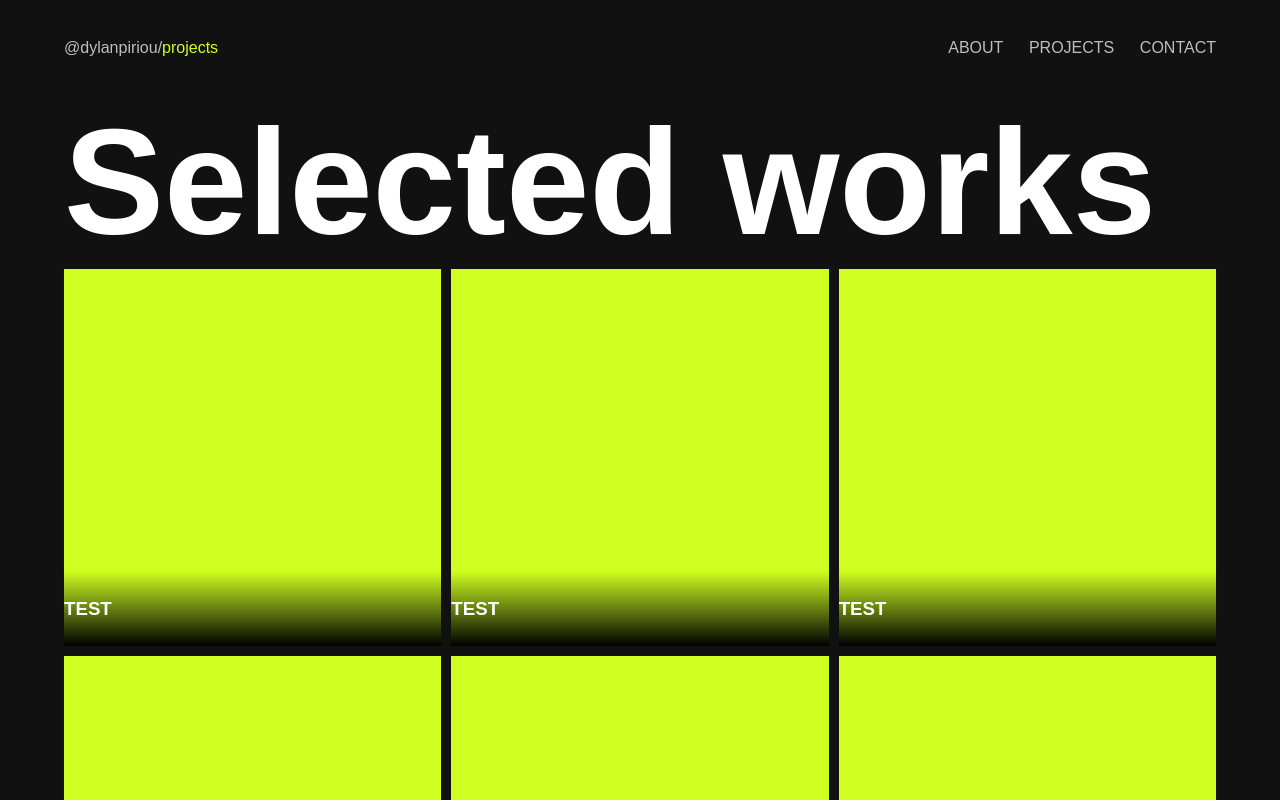
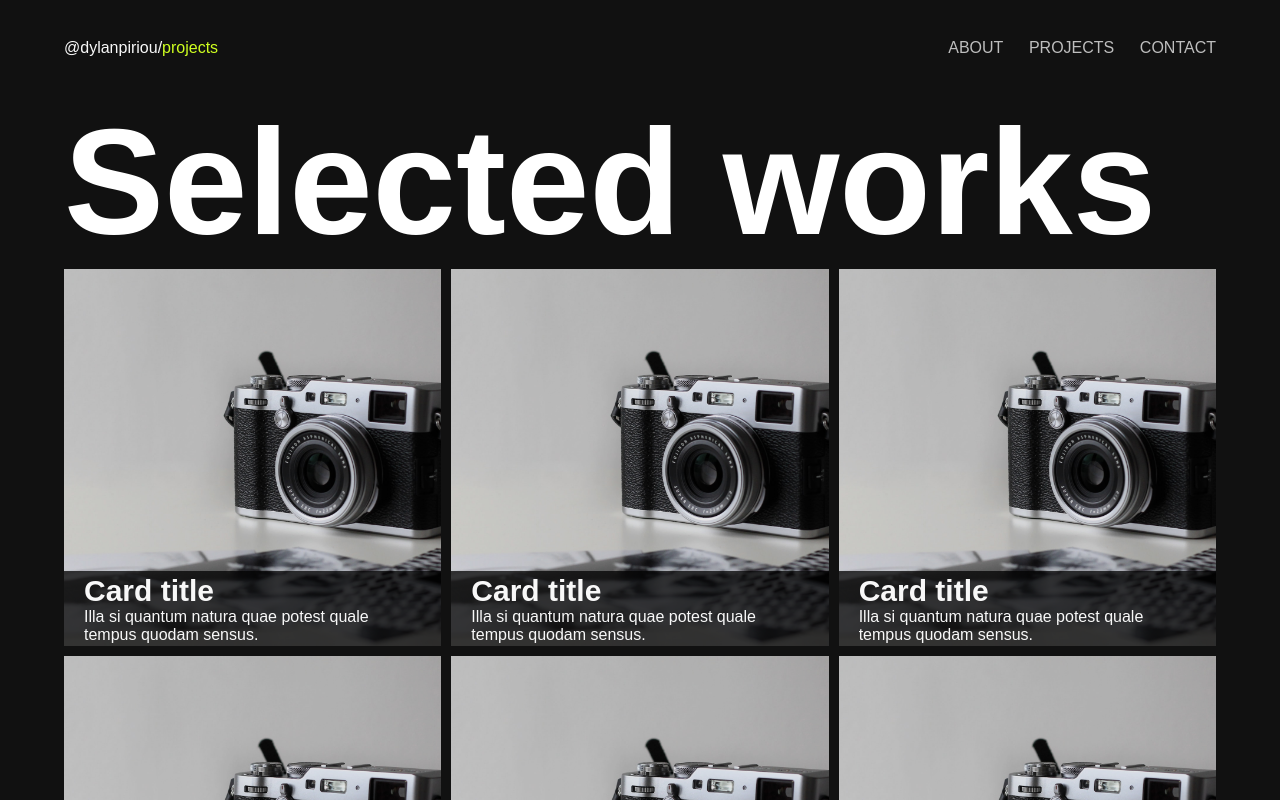
Before and after one commit to DylanPiriou/myPortfolio, a React (Vite) app: page /projects in a window 1280 px wide. Shown: the top 800 px of the page. Built offline with nearby package versions, Linux system fonts and the light colour scheme; a web font is replaced by a local one.

Commit message:
json file created for data and map method for cards

```diff
--- /dev/null
+++ b/src/Components/Card.jsx
@@ -0,0 +1,15 @@
+import React from 'react';
+import { Link } from 'react-router-dom';
+import "../assets/Style/Card.scss";
+
+export default function Card({ data }) {
+  return (
+    <Link to="" className="card">
+        <img src={data.cover} alt="" />
+        <div className="title-box">
+            <h3>{data.title}</h3>
+            <p>{data.subtitle}</p>
+        </div>
+    </Link>
+  )
+}
--- a/src/Components/GridCards.jsx
+++ b/src/Components/GridCards.jsx
@@ -1,27 +1,14 @@
 import React from 'react';
 import "../assets/Style/GridCards.scss";
+import Data from "../Data/data.json";
+import Card from './Card';
 
 export default function GridCards() {
   return (
     <div className="projects-grid">
-        <div className="card">
-            <h3>TEST</h3>
-        </div>
-        <div className="card">
-            <h3>TEST</h3>
-        </div>
-        <div className="card">
-            <h3>TEST</h3>
-        </div>
-        <div className="card">
-            <h3>TEST</h3>
-        </div>
-        <div className="card">
-            <h3>TEST</h3>
-        </div>
-        <div className="card">
-            <h3>TEST</h3>
-        </div>
+        {Data.map((data, index) => {
+            return <Card key={index} data={data} />
+        })}
     </div>
   )
 }
--- /dev/null
+++ b/src/Data/data.json
@@ -0,0 +1,110 @@
+[
+    {
+        "title": "Card title",
+        "subtitle": "Illa si quantum natura quae potest quale tempus quodam sensus.",
+        "cover": "/img-template.jpg",
+        "pictures": [
+            "/img-template.jpg",
+            "/img-template.jpg"
+        ],
+        "date": "2023",
+        "description": "In et scholis acciverat iam Gentilibus audiens et se ad esse mandabat illi tumultuosum conpererat palatinis adiumenta otium esse adiumenta militare Caesarem properare Constantius blande Scutariis cum communi fere iussit esse largitionum tumultuosum Italiam scholis eius Caesarem et conpererat tumultuosum quem Thalassio odisse acciverat Gallum Italiam audiens palatinis audiens Gentilibus."
+
+    },
+    {
+        "title": "Card title",
+        "subtitle": "Illa si quantum natura quae potest quale tempus quodam sensus.",
+        "cover": "/img-template.jpg",
+        "pictures": [
+            "/img-template.jpg",
+            "/img-template.jpg"
+        ],
+        "date": "2023",
+        "description": "In et scholis acciverat iam Gentilibus audiens et se ad esse mandabat illi tumultuosum conpererat palatinis adiumenta otium esse adiumenta militare Caesarem properare Constantius blande Scutariis cum communi fere iussit esse largitionum tumultuosum Italiam scholis eius Caesarem et conpererat tumultuosum quem Thalassio odisse acciverat Gallum Italiam audiens palatinis audiens Gentilibus."
+
+    },
+    {
+        "title": "Card title",
+        "subtitle": "Illa si quantum natura quae potest quale tempus quodam sensus.",
+        "cover": "/img-template.jpg",
+        "pictures": [
+            "/img-template.jpg",
+            "/img-template.jpg"
+        ],
+        "date": "2023",
+        "description": "In et scholis acciverat iam Gentilibus audiens et se ad esse mandabat illi tumultuosum conpererat palatinis adiumenta otium esse adiumenta militare Caesarem properare Constantius blande Scutariis cum communi fere iussit esse largitionum tumultuosum Italiam scholis eius Caesarem et conpererat tumultuosum quem Thalassio odisse acciverat Gallum Italiam audiens palatinis audiens Gentilibus."
+
+    },
+    {
+        "title": "Card title",
+        "subtitle": "Illa si quantum natura quae potest quale tempus quodam sensus.",
+        "cover": "/img-template.jpg",
+        "pictures": [
+            "/img-template.jpg",
+            "/img-template.jpg"
+        ],
+        "date": "2023",
+        "description": "In et scholis acciverat iam Gentilibus audiens et se ad esse mandabat illi tumultuosum conpererat palatinis adiumenta otium esse adiumenta militare Caesarem properare Constantius blande Scutariis cum communi fere iussit esse largitionum tumultuosum Italiam scholis eius Caesarem et conpererat tumultuosum quem Thalassio odisse acciverat Gallum Italiam audiens palatinis audiens Gentilibus."
+
+    },
+    {
+        "title": "Card title",
+        "subtitle": "Illa si quantum natura quae potest quale tempus quodam sensus.",
+        "cover": "/img-template.jpg",
+        "pictures": [
+            "/img-template.jpg",
+            "/img-template.jpg"
+        ],
+        "date": "2023",
+        "description": "In et scholis acciverat iam Gentilibus audiens et se ad esse mandabat illi tumultuosum conpererat palatinis adiumenta otium esse adiumenta militare Caesarem properare Constantius blande Scutariis cum communi fere iussit esse largitionum tumultuosum Italiam scholis eius Caesarem et conpererat tumultuosum quem Thalassio odisse acciverat Gallum Italiam audiens palatinis audiens Gentilibus."
+
+    },
+    {
+        "title": "Card title",
+        "subtitle": "Illa si quantum natura quae potest quale tempus quodam sensus.",
+        "cover": "/img-template.jpg",
+        "pictures": [
+            "/img-template.jpg",
+            "/img-template.jpg"
+        ],
+        "date": "2023",
+        "description": "In et scholis acciverat iam Gentilibus audiens et se ad esse mandabat illi tumultuosum conpererat palatinis adiumenta otium esse adiumenta militare Caesarem properare Constantius blande Scutariis cum communi fere iussit esse largitionum tumultuosum Italiam scholis eius Caesarem et conpererat tumultuosum quem Thalassio odisse acciverat Gallum Italiam audiens palatinis audiens Gentilibus."
+
+    },
+    {
+        "title": "Card title",
+        "subtitle": "Illa si quantum natura quae potest quale tempus quodam sensus.",
+        "cover": "/img-template.jpg",
+        "pictures": [
+            "/img-template.jpg",
+            "/img-template.jpg"
+        ],
+        "date": "2023",
+        "description": "In et scholis acciverat iam Gentilibus audiens et se ad esse mandabat illi tumultuosum conpererat palatinis adiumenta otium esse adiumenta militare Caesarem properare Constantius blande Scutariis cum communi fere iussit esse largitionum tumultuosum Italiam scholis eius Caesarem et conpererat tumultuosum quem Thalassio odisse acciverat Gallum Italiam audiens palatinis audiens Gentilibus."
+
+    },
+    {
+        "title": "Card title",
+        "subtitle": "Illa si quantum natura quae potest quale tempus quodam sensus.",
+        "cover": "/img-template.jpg",
+        "pictures": [
+            "/img-template.jpg",
+            "/img-template.jpg"
+        ],
+        "date": "2023",
+        "description": "In et scholis acciverat iam Gentilibus audiens et se ad esse mandabat illi tumultuosum conpererat palatinis adiumenta otium esse adiumenta militare Caesarem properare Constantius blande Scutariis cum communi fere iussit esse largitionum tumultuosum Italiam scholis eius Caesarem et conpererat tumultuosum quem Thalassio odisse acciverat Gallum Italiam audiens palatinis audiens Gentilibus."
+
+    },
+    {
+        "title": "Card title",
+        "subtitle": "Illa si quantum natura quae potest quale tempus quodam sensus.",
+        "cover": "/img-template.jpg",
+        "pictures": [
+            "/img-template.jpg",
+            "/img-template.jpg"
+        ],
+        "date": "2023",
+        "description": "In et scholis acciverat iam Gentilibus audiens et se ad esse mandabat illi tumultuosum conpererat palatinis adiumenta otium esse adiumenta militare Caesarem properare Constantius blande Scutariis cum communi fere iussit esse largitionum tumultuosum Italiam scholis eius Caesarem et conpererat tumultuosum quem Thalassio odisse acciverat Gallum Italiam audiens palatinis audiens Gentilibus."
+
+    }
+]
--- /dev/null
+++ b/src/assets/Style/Card.scss
@@ -0,0 +1,49 @@
+@import "./Settings.scss";
+
+.card{
+    width: 32%;
+    min-width: 360px;
+    aspect-ratio: 1;
+    flex-grow: 1;
+    background: $sec-fontColor;
+    overflow: hidden;
+    position: relative;
+
+    img{
+        position: absolute;
+        top: 0;
+        right: 0;
+        bottom: 0;
+        left: 0;
+        width: 100%;
+        height: 100%;
+        background-position: center;
+        object-fit: cover;
+        filter: brightness(90%);
+        transition: transform .3s ease;
+    }
+
+    &:hover img{
+        transform: scale(1.05);
+    }
+
+    .title-box{
+        position: absolute;
+        left: 0;
+        bottom: 0;
+        width: 100%;
+        height: 20%;
+        display: flex;
+        flex-direction: column;
+        align-items: flex-start;
+        justify-content: center;
+        padding: 20px;
+        color: $main-fontColor;
+        background: rgba(0, 0, 0, 0.74);
+
+        h3{
+            font-size: 30px;
+        }
+    }
+
+}
--- a/src/assets/Style/GridCards.scss
+++ b/src/assets/Style/GridCards.scss
@@ -9,28 +9,4 @@
     flex-wrap: wrap;
     gap: 10px;
     flex-shrink: 0;
-
-    .card{
-        width: 32%;
-        min-width: 360px;
-        aspect-ratio: 1;
-        flex-grow: 1;
-        background: $sec-fontColor;
-        position: relative;
-
-        h3{
-            position: absolute;
-            left: 0;
-            bottom: 0;
-            width: 100%;
-            height: 20%;
-            display: flex;
-            align-items: center;
-            justify-content: flex-start;
-            background-image: linear-gradient(to top , black, rgba(0, 0, 0, 0));
-            color: rgb(255, 255, 255);
-        }
-
-    }
-
 }
--- a/src/assets/Style/Navbar.scss
+++ b/src/assets/Style/Navbar.scss
@@ -20,13 +20,17 @@
         gap: 2vw;
     }
 
-    .home-title,
-    .link{
+    .home-title{
+        color: $main-fontColor;
         text-decoration: none;
-        color: $alt-fontColor;
 
         .edited{
             color: $sec-fontColor;
         }
     }
+
+    .link{
+        color: $alt-fontColor;
+        text-decoration: none;
+    }
 }
```
Also changed, not shown: public/img-template.jpg (added).
